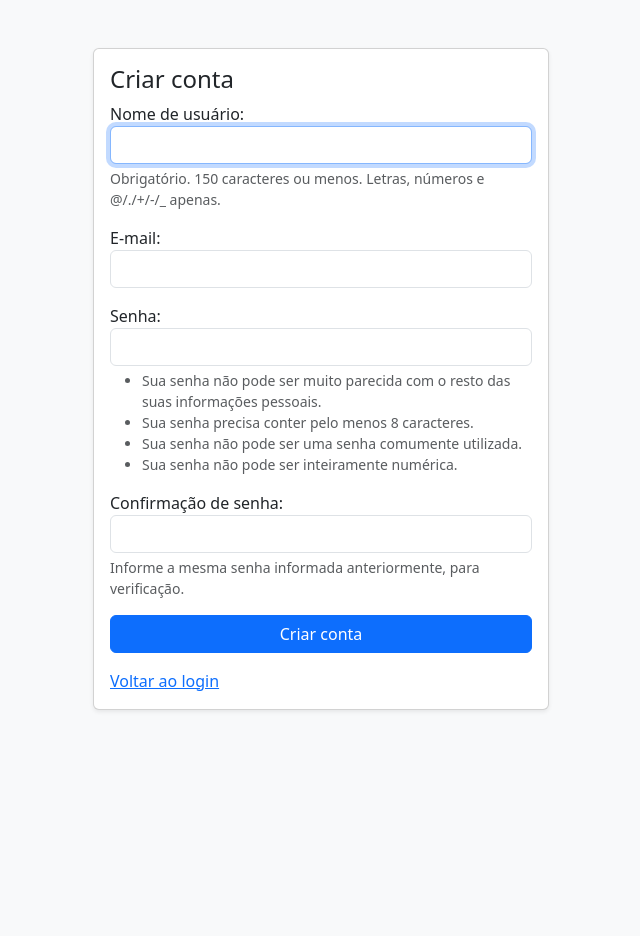
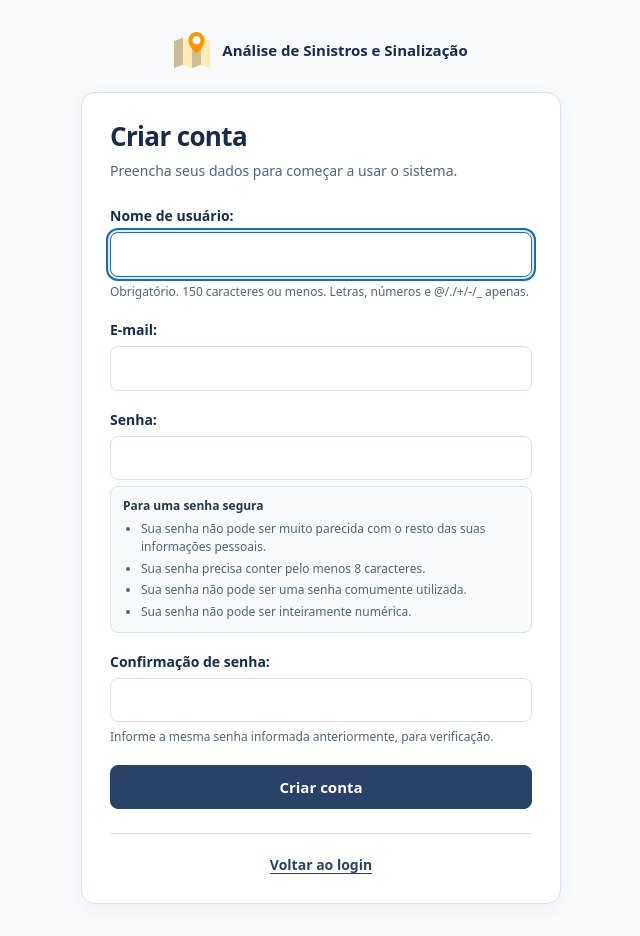
Before and after one commit to viniciusv-erpdev/Analise-Sinalizacao, a Django app: page /accounts/register/ in a window 1280 px wide. Shown: the whole page, without its empty margins (319-959 px from the left). Before the commit the page ends 711 px from the top, so only its background shows below. Run offline with Django 5.2, Linux system fonts and the light colour scheme.

Commit message:
ui improvements in login/register screen

```diff
--- /dev/null
+++ b/static/css/auth.css
@@ -0,0 +1,111 @@
+/* Auth pages reuse app-shell palette tokens without its map viewport behavior. */
+.auth-page {
+    --auth-bg: #F8FAFC;
+    --auth-surface: var(--app-menu-bg);
+    --auth-heading: var(--app-navbar-bg);
+    --auth-text: var(--app-menu-text);
+    --auth-muted: var(--app-menu-muted);
+    --auth-border: var(--app-menu-border);
+    --auth-action: var(--app-button-bg);
+    --auth-hover: var(--app-button-hover);
+    --auth-focus: var(--app-menu-focus);
+    --auth-danger: #a3212c;
+    --auth-danger-bg: #fff3f4;
+    --auth-info-bg: #eef5ff;
+    --auth-warning-bg: #fff8e8;
+    min-height: 100vh;
+    min-height: 100svh;
+    display: flex;
+    flex-direction: column;
+    overflow: visible;
+    margin: 0;
+    padding: 32px 16px;
+    color: var(--auth-text);
+    background: var(--auth-bg);
+    font-family: system-ui, -apple-system, "Segoe UI", sans-serif;
+    font-size: 14px;
+    line-height: 1.5;
+}
+.auth-layout { width: 100%; max-width: 440px; margin: auto; min-width: 0; }
+.auth-page--register .auth-layout { max-width: 480px; }
+.auth-brand {
+    display: flex;
+    align-items: center;
+    justify-content: center;
+    gap: 12px;
+    margin-bottom: 24px;
+    color: var(--auth-heading);
+    font-size: 15px;
+    font-weight: 600;
+    line-height: 1.35;
+}
+.auth-brand img { flex: none; width: 36px; height: auto; object-fit: contain; }
+.auth-brand span { max-width: 260px; overflow-wrap: anywhere; }
+.auth-card {
+    padding: 28px;
+    background: var(--auth-surface);
+    border: 1px solid var(--auth-border);
+    border-radius: 14px;
+    box-shadow: 0 4px 18px rgb(23 43 77 / 5%);
+}
+.auth-heading { margin-bottom: 24px; }
+.auth-heading h1 { margin: 0 0 8px; color: var(--auth-heading); font-size: 26px; font-weight: 650; letter-spacing: -0.025em; }
+.auth-heading p { margin: 0; color: var(--auth-muted); }
+.auth-form { display: grid; gap: 18px; }
+.auth-field { min-width: 0; }
+.auth-field label { display: block; margin-bottom: 6px; color: var(--auth-heading); font-size: 14px; font-weight: 600; }
+.auth-field .form-control {
+    width: 100%;
+    min-width: 0;
+    min-height: 44px;
+    padding: 10px 12px;
+    color: var(--auth-text);
+    background: var(--auth-surface);
+    border: 1px solid var(--auth-border);
+    border-radius: 8px;
+    font-size: 16px;
+    line-height: 1.4;
+}
+.auth-field .form-control:hover { border-color: var(--auth-muted); }
+.auth-field .form-control:focus { border-color: var(--auth-focus); box-shadow: 0 0 0 3px rgb(147 197 253 / 35%); }
+.auth-field .form-control:focus-visible { outline: 2px solid var(--auth-focus); outline-offset: 2px; }
+.auth-field--invalid .form-control { border-color: var(--auth-danger); }
+.auth-field .form-control:disabled { background: var(--auth-bg); color: var(--auth-muted); cursor: not-allowed; }
+.auth-help { margin-top: 6px; color: var(--auth-muted); font-size: 12px; line-height: 1.55; overflow-wrap: anywhere; }
+.auth-help--rules { padding: 10px 12px; background: var(--auth-bg); border: 1px solid var(--auth-border); border-radius: 8px; }
+.auth-help__heading { display: block; margin-bottom: 4px; color: var(--auth-text); font-weight: 600; }
+.auth-help ul { margin: 0; padding-left: 18px; }
+.auth-help li + li { margin-top: 3px; }
+.auth-errors { margin-top: 6px; color: var(--auth-danger); font-size: 13px; }
+.auth-errors p { margin: 0; }
+.auth-message { padding: 12px; margin: 0 0 18px; border-radius: 8px; overflow-wrap: anywhere; }
+.auth-form > .auth-message { margin-bottom: 0; }
+.auth-message--error { color: var(--auth-danger); background: var(--auth-danger-bg); border: 1px solid var(--auth-danger); }
+.auth-message--info { color: var(--auth-heading); background: var(--auth-info-bg); border: 1px solid var(--auth-border); }
+.auth-message--warning { color: var(--auth-text); background: var(--auth-warning-bg); border: 1px solid var(--auth-border); }
+.auth-submit {
+    width: 100%;
+    min-height: 44px;
+    padding: 10px 16px;
+    border: 1px solid var(--auth-action);
+    border-radius: 8px;
+    color: var(--app-navbar-text);
+    background: var(--auth-action);
+    font-size: 15px;
+    font-weight: 600;
+}
+.auth-submit:hover { background: var(--auth-hover); border-color: var(--auth-hover); }
+.auth-submit:active { background: var(--app-button-active); border-color: var(--app-button-active); }
+.auth-submit:disabled { opacity: .6; cursor: not-allowed; }
+.auth-page :is(a, button):focus-visible { outline: 3px solid var(--auth-focus); outline-offset: 3px; }
+.auth-page a { color: var(--auth-action); text-underline-offset: 3px; }
+.auth-page a:hover { color: var(--auth-hover); }
+.auth-secondary { margin: 24px 0 0; padding-top: 20px; border-top: 1px solid var(--auth-border); text-align: center; color: var(--auth-muted); }
+.auth-secondary a { font-weight: 600; }
+.auth-back { display: block; width: fit-content; margin: 20px auto 0; text-align: center; }
+@media (max-width: 520px) {
+    .auth-page { padding: 24px 16px; }
+    .auth-brand { gap: 10px; margin-bottom: 20px; font-size: 14px; }
+    .auth-card { padding: 24px 20px; border-radius: 12px; }
+    .auth-heading h1 { font-size: 24px; }
+}
--- /dev/null
+++ b/templates/registration/base.html
@@ -0,0 +1,33 @@
+{% load static %}
+<!doctype html>
+<html lang="pt-BR">
+<head>
+    <meta charset="utf-8">
+    <meta name="viewport" content="width=device-width, initial-scale=1">
+    <title>{% block title %}{% endblock %} — Análise de Sinistros e Sinalização</title>
+    <link rel="stylesheet" href="https://cdn.jsdelivr.net/npm/bootstrap@5.3.8/dist/css/bootstrap.min.css"
+          integrity="sha384-sRIl4kxILFvY47J16cr9ZwB07vP4J8+LH7qKQnuqkuIAvNWLzeN8tE5YBujZqJLB" crossorigin="anonymous">
+    <link rel="stylesheet" href="{% static 'css/app-shell.css' %}">
+    <link rel="stylesheet" href="{% static 'css/auth.css' %}">
+    {% include "includes/favicon.html" %}
+</head>
+<body class="app-shell auth-page {% block page_class %}{% endblock %}">
+<main class="auth-layout">
+    <header class="auth-brand">
+        <img src="{% static 'images/logo.svg' %}" width="36" height="36" alt="">
+        <span>Análise de Sinistros e Sinalização</span>
+    </header>
+    <section class="auth-card" aria-labelledby="auth-title">
+        <header class="auth-heading">
+            <h1 id="auth-title">{% block heading %}{% endblock %}</h1>
+            <p>{% block description %}{% endblock %}</p>
+        </header>
+        {% for message in messages %}
+            <p class="auth-message auth-message--info" role="status">{{ message }}</p>
+        {% endfor %}
+        {% block content %}{% endblock %}
+    </section>
+    {% block footer %}{% endblock %}
+</main>
+</body>
+</html>
--- a/templates/registration/register.html
+++ b/templates/registration/register.html
@@ -1,39 +1,37 @@
-<!doctype html>
-<html lang="pt-BR">
-<head>
-    <meta charset="utf-8">
-    <meta name="viewport" content="width=device-width, initial-scale=1">
-    <title>Criar conta — Análise Sinalização</title>
-    <link rel="stylesheet" href="https://cdn.jsdelivr.net/npm/bootstrap@5.3.8/dist/css/bootstrap.min.css"
-          integrity="sha384-sRIl4kxILFvY47J16cr9ZwB07vP4J8+LH7qKQnuqkuIAvNWLzeN8tE5YBujZqJLB" crossorigin="anonymous">
-    {% include "includes/favicon.html" %}
-</head>
-<body class="bg-light">
-<main class="container py-5" style="max-width: 480px">
-    <div class="card shadow-sm"><div class="card-body">
-        <h1 class="h4">Criar conta</h1>
+{% extends "registration/base.html" %}
+{% block title %}Criar conta{% endblock %}
+{% block page_class %}auth-page--register{% endblock %}
+{% block heading %}Criar conta{% endblock %}
+{% block description %}Preencha seus dados para começar a usar o sistema.{% endblock %}
+{% block content %}
 {% if registration_available %}
-        <form method="post">
+<form method="post" class="auth-form">
     {% csrf_token %}
     {% for error in form.non_field_errors %}
-                <p class="alert alert-danger" role="alert">{{ error }}</p>
+        <p class="auth-message auth-message--error" role="alert">{{ error }}</p>
     {% endfor %}
     {% for field in form %}
-            <div class="mb-3">
+    <div class="auth-field{% if field.errors %} auth-field--invalid{% endif %}">
         {{ field.label_tag }}
         {{ field }}
-                {% if field.help_text %}<div class="form-text">{{ field.help_text }}</div>{% endif %}
-                {% for error in field.errors %}<p class="text-danger" role="alert">{{ error }}</p>{% endfor %}
+        {% if field.help_text %}
+        <div class="auth-help{% if field.name == 'password1' %} auth-help--rules{% endif %}" id="{{ field.auto_id }}_helptext">
+            {% if field.name == 'password1' %}<span class="auth-help__heading">Para uma senha segura</span>{% endif %}
+            {{ field.help_text }}
+        </div>
+        {% endif %}
+        {% if field.errors %}
+        <div class="auth-errors" id="{{ field.auto_id }}_error" role="alert">
+            {% for error in field.errors %}<p>{{ error }}</p>{% endfor %}
+        </div>
+        {% endif %}
     </div>
     {% endfor %}
     <input type="hidden" name="next" value="{{ next }}">
-            <button class="btn btn-primary w-100" type="submit">Criar conta</button>
+    <button class="auth-submit" type="submit">Criar conta</button>
 </form>
 {% else %}
-            <p class="alert alert-warning" role="alert">{{ unavailable_message }}</p>
+    <p class="auth-message auth-message--warning" role="alert">{{ unavailable_message }}</p>
 {% endif %}
-        <a class="d-block mt-3" href="{% url 'login' %}{% if next %}?next={{ next|urlencode }}{% endif %}">Voltar ao login</a>
-    </div></div>
-</main>
-</body>
-</html>
+<p class="auth-secondary"><a href="{% url 'login' %}{% if next %}?next={{ next|urlencode }}{% endif %}">Voltar ao login</a></p>
+{% endblock %}
```
Also changed, not shown: templates/registration/login.html (+19 -34 lines). Lines whose indentation alone changed are shown as unchanged.
